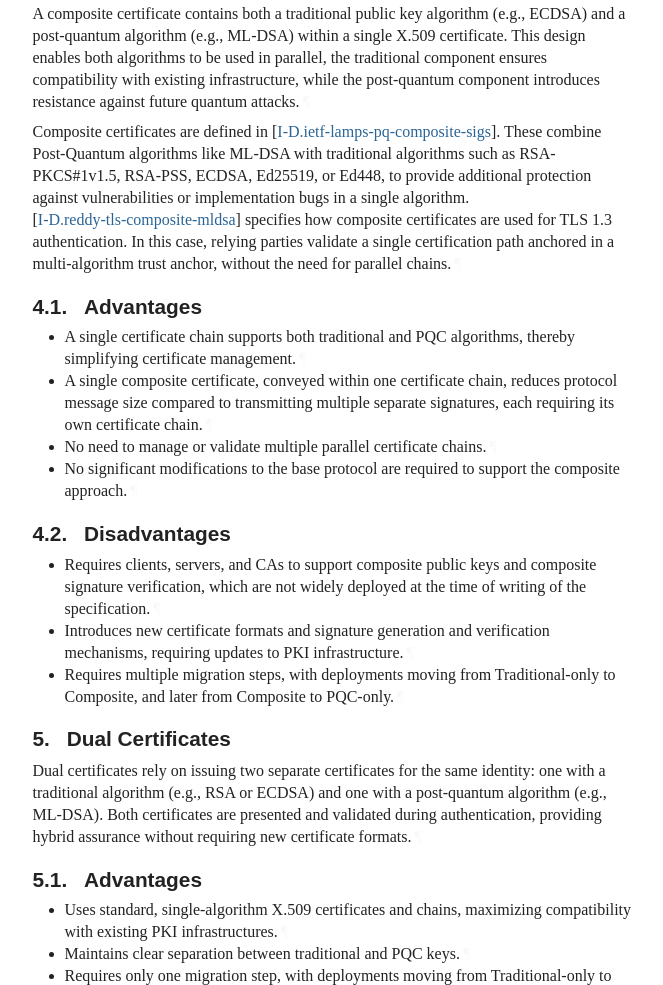
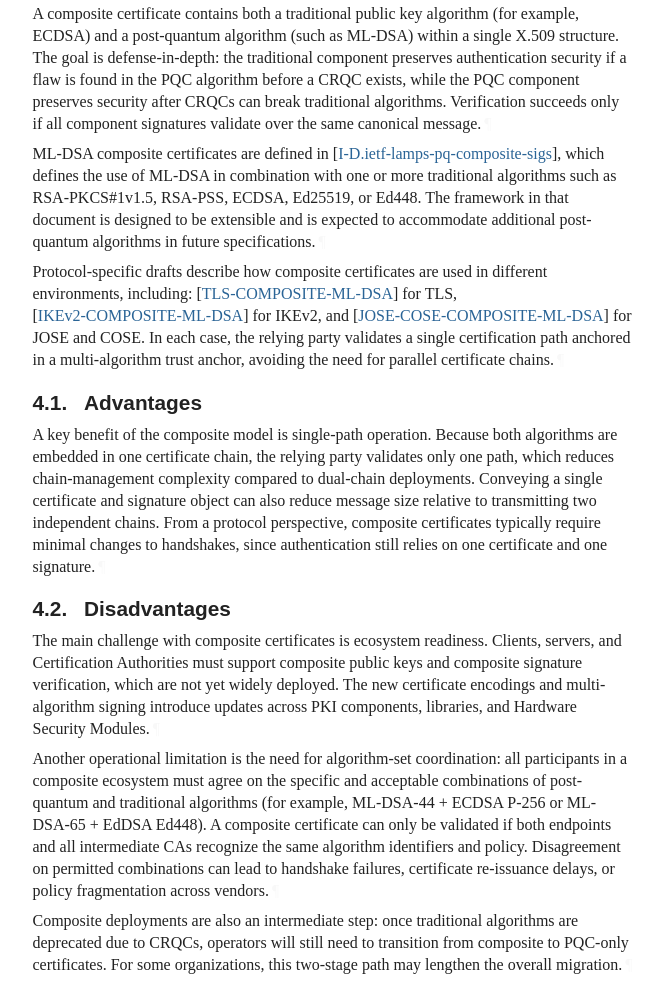
Before and after one commit to tireddy2/pqc-cert-guidance, a plain HTML site: page draft-reddy-pquip-pqc-signature-migration.html in a window 1280 px wide. Shown: the part 2529-3514 px from the top of the page, without its empty margins (92-755 px from the left). Drawn offline with Linux system fonts and the light colour scheme; a web font is replaced by a local one.

Commit message:
Script updating gh-pages from 86a829e. [ci skip]

```diff
--- a/draft-reddy-pquip-pqc-signature-migration.html
+++ b/draft-reddy-pquip-pqc-signature-migration.html
@@ -1388,44 +1388,38 @@ investment, preparations <span class="bcp14">MUST</span> begin well before a CRQ
 <a href="#section-4" class="section-number selfRef">4. </a><a href="#name-composite-certificates" class="section-name selfRef">Composite certificates</a>
       </h2>
 <p id="section-4-1">A composite certificate contains both a traditional public key
-algorithm (e.g., ECDSA) and a post-quantum algorithm (e.g., ML-DSA)
-within a single X.509 certificate. This design enables both algorithms
-to be used in parallel, the traditional component ensures
-compatibility with existing infrastructure, while the post-quantum
-component introduces resistance against future quantum attacks.<a href="#section-4-1" class="pilcrow">¶</a></p>
-<p id="section-4-2">Composite certificates are defined in
-<span>[<a href="#I-D.ietf-lamps-pq-composite-sigs" class="cite xref">I-D.ietf-lamps-pq-composite-sigs</a>]</span>. These combine Post-Quantum
-algorithms like ML-DSA with traditional algorithms such as
-RSA-PKCS#1v1.5, RSA-PSS, ECDSA, Ed25519, or Ed448, to provide
-additional protection against vulnerabilities or implementation bugs
-in a single algorithm. <span>[<a href="#I-D.reddy-tls-composite-mldsa" class="cite xref">I-D.reddy-tls-composite-mldsa</a>]</span> specifies
-how composite certificates are used for TLS 1.3 authentication. In
-this case, relying parties validate a single certification path
-anchored in a multi-algorithm trust anchor, without the need for
-parallel chains.<a href="#section-4-2" class="pilcrow">¶</a></p>
+algorithm (for example, ECDSA) and a post-quantum algorithm (such as ML-DSA)
+within a single X.509 structure. The goal is defense-in-depth: the traditional
+component preserves authentication security if a flaw is found in the PQC
+algorithm before a CRQC exists, while the PQC component preserves security after CRQCs can break
+traditional algorithms. Verification succeeds only if all component signatures
+validate over the same canonical message.<a href="#section-4-1" class="pilcrow">¶</a></p>
+<p id="section-4-2">ML-DSA composite certificates are defined in
+<span>[<a href="#I-D.ietf-lamps-pq-composite-sigs" class="cite xref">I-D.ietf-lamps-pq-composite-sigs</a>]</span>, which defines the use of ML-DSA
+in combination with one or more traditional algorithms such as
+RSA-PKCS#1v1.5, RSA-PSS, ECDSA, Ed25519, or Ed448. The framework in that
+document is designed to be extensible and is expected to accommodate
+additional post-quantum algorithms in future specifications.<a href="#section-4-2" class="pilcrow">¶</a></p>
+<p id="section-4-3">Protocol-specific drafts describe how composite certificates are used in
+different environments, including:
+<span>[<a href="#TLS-COMPOSITE-ML-DSA" class="cite xref">TLS-COMPOSITE-ML-DSA</a>]</span> for TLS,
+<span>[<a href="#IKEv2-COMPOSITE-ML-DSA" class="cite xref">IKEv2-COMPOSITE-ML-DSA</a>]</span> for IKEv2,
+and <span>[<a href="#JOSE-COSE-COMPOSITE-ML-DSA" class="cite xref">JOSE-COSE-COMPOSITE-ML-DSA</a>]</span> for JOSE and COSE.
+In each case, the relying party validates a single certification path
+anchored in a multi-algorithm trust anchor, avoiding the need for
+parallel certificate chains.<a href="#section-4-3" class="pilcrow">¶</a></p>
 <div id="advantages">
 <section id="section-4.1">
         <h3 id="name-advantages">
 <a href="#section-4.1" class="section-number selfRef">4.1. </a><a href="#name-advantages" class="section-name selfRef">Advantages</a>
         </h3>
-<ul class="compact">
-<li class="compact" id="section-4.1-1.1">
-            <p id="section-4.1-1.1.1">A single certificate chain supports both traditional and PQC algorithms, thereby
-simplifying certificate management.<a href="#section-4.1-1.1.1" class="pilcrow">¶</a></p>
-</li>
-          <li class="compact" id="section-4.1-1.2">
-            <p id="section-4.1-1.2.1">A single composite certificate, conveyed within one certificate chain, reduces
-protocol message size compared to transmitting multiple separate signatures,
-each requiring its own certificate chain.<a href="#section-4.1-1.2.1" class="pilcrow">¶</a></p>
-</li>
-          <li class="compact" id="section-4.1-1.3">
-            <p id="section-4.1-1.3.1">No need to manage or validate multiple parallel certificate chains.<a href="#section-4.1-1.3.1" class="pilcrow">¶</a></p>
-</li>
-          <li class="compact" id="section-4.1-1.4">
-            <p id="section-4.1-1.4.1">No significant modifications to the base protocol are required to support the
-composite approach.<a href="#section-4.1-1.4.1" class="pilcrow">¶</a></p>
-</li>
-        </ul>
+<p id="section-4.1-1">A key benefit of the composite model is single-path operation. Because both
+algorithms are embedded in one certificate chain, the relying party validates
+only one path, which reduces chain-management complexity compared to dual-chain
+deployments. Conveying a single certificate and signature object can also
+reduce message size relative to transmitting two independent chains. From a
+protocol perspective, composite certificates typically require minimal changes
+to handshakes, since authentication still relies on one certificate and one signature.<a href="#section-4.1-1" class="pilcrow">¶</a></p>
 </section>
 </div>
 <div id="disadvantages">
@@ -1433,21 +1427,24 @@ composite approach.<a href="#section-4.1-1.4.1" class="pilcrow">¶</a></p>
         <h3 id="name-disadvantages">
 <a href="#section-4.2" class="section-number selfRef">4.2. </a><a href="#name-disadvantages" class="section-name selfRef">Disadvantages</a>
         </h3>
-<ul class="compact">
-<li class="compact" id="section-4.2-1.1">
-            <p id="section-4.2-1.1.1">Requires clients, servers, and CAs to support composite public keys
-and composite signature verification, which are not widely deployed at the
-time of writing of the specification.<a href="#section-4.2-1.1.1" class="pilcrow">¶</a></p>
-</li>
-          <li class="compact" id="section-4.2-1.2">
-            <p id="section-4.2-1.2.1">Introduces new certificate formats and signature generation and verification
-mechanisms, requiring updates to PKI infrastructure.<a href="#section-4.2-1.2.1" class="pilcrow">¶</a></p>
-</li>
-          <li class="compact" id="section-4.2-1.3">
-            <p id="section-4.2-1.3.1">Requires multiple migration steps, with deployments moving from
-Traditional-only to Composite, and later from Composite to PQC-only.<a href="#section-4.2-1.3.1" class="pilcrow">¶</a></p>
-</li>
-        </ul>
+<p id="section-4.2-1">The main challenge with composite certificates is ecosystem readiness.
+Clients, servers, and Certification Authorities must support composite
+public keys and composite signature verification, which are not yet
+widely deployed. The new certificate encodings and multi-algorithm
+signing introduce updates across PKI components, libraries, and Hardware
+Security Modules.<a href="#section-4.2-1" class="pilcrow">¶</a></p>
+<p id="section-4.2-2">Another operational limitation is the need for algorithm-set
+coordination: all participants in a composite ecosystem must agree on
+the specific and acceptable combinations of post-quantum and traditional
+algorithms (for example, ML-DSA-44 + ECDSA P-256 or ML-DSA-65 + EdDSA Ed448).
+A composite certificate can only be validated if both endpoints and all
+intermediate CAs recognize the same algorithm identifiers and policy.
+Disagreement on permitted combinations can lead to handshake failures,
+certificate re-issuance delays, or policy fragmentation across vendors.<a href="#section-4.2-2" class="pilcrow">¶</a></p>
+<p id="section-4.2-3">Composite deployments are also an intermediate step: once traditional
+algorithms are deprecated due to CRQCs, operators will still need to
+transition from composite to PQC-only certificates. For some
+organizations, this two-stage path may lengthen the overall migration.<a href="#section-4.2-3" class="pilcrow">¶</a></p>
 </section>
 </div>
 </section>
@@ -2090,10 +2087,6 @@ present, valid, and not replaced by weaker alternatives.<a href="#section-12.3-2
         <dd>
 <span class="refAuthor">Beck, B.</span>, <span class="refAuthor">Benjamin, D.</span>, <span class="refAuthor">O'Brien, D.</span>, and <span class="refAuthor">K. Nekritz</span>, <span class="refTitle">"TLS Trust Anchor Identifiers"</span>, <span class="refContent">Work in Progress</span>, <span class="seriesInfo">Internet-Draft, draft-ietf-tls-trust-anchor-ids-02</span>, <time datetime="2025-09-15" class="refDate">15 September 2025</time>, <span>&lt;<a href="https://datatracker.ietf.org/doc/html/draft-ietf-tls-trust-anchor-ids-02">https://datatracker.ietf.org/doc/html/draft-ietf-tls-trust-anchor-ids-02</a>&gt;</span>. </dd>
 <dd class="break"></dd>
-<dt id="I-D.reddy-tls-composite-mldsa">[I-D.reddy-tls-composite-mldsa]</dt>
-        <dd>
-<span class="refAuthor">Reddy.K, T.</span>, <span class="refAuthor">Hollebeek, T.</span>, <span class="refAuthor">Gray, J.</span>, and <span class="refAuthor">S. Fluhrer</span>, <span class="refTitle">"Use of Composite ML-DSA in TLS 1.3"</span>, <span class="refContent">Work in Progress</span>, <span class="seriesInfo">Internet-Draft, draft-reddy-tls-composite-mldsa-05</span>, <time datetime="2025-07-04" class="refDate">4 July 2025</time>, <span>&lt;<a href="https://datatracker.ietf.org/doc/html/draft-reddy-tls-composite-mldsa-05">https://datatracker.ietf.org/doc/html/draft-reddy-tls-composite-mldsa-05</a>&gt;</span>. </dd>
-<dd class="break"></dd>
 <dt id="ML-DSA">[ML-DSA]</dt>
         <dd>
 <span class="refAuthor">Massimo, J.</span>, <span class="refAuthor">Kampanakis, P.</span>, <span class="refAuthor">Turner, S.</span>, and <span class="refAuthor">B. Westerbaan</span>, <span class="refTitle">"Internet X.509 Public Key Infrastructure - Algorithm Identifiers for the Module-Lattice-Based Digital Signature Algorithm (ML-DSA)"</span>, <span class="refContent">Work in Progress</span>, <span class="seriesInfo">Internet-Draft, draft-ietf-lamps-dilithium-certificates-13</span>, <time datetime="2025-09-30" class="refDate">30 September 2025</time>, <span>&lt;<a href="https://datatracker.ietf.org/doc/html/draft-ietf-lamps-dilithium-certificates-13">https://datatracker.ietf.org/doc/html/draft-ietf-lamps-dilithium-certificates-13</a>&gt;</span>. </dd>
@@ -2155,6 +2148,10 @@ present, valid, and not replaced by weaker alternatives.<a href="#section-12.3-2
         <dd>
 <span class="refAuthor">Prabel, L.</span>, <span class="refAuthor">Shuzhou, S.</span>, <span class="refAuthor">Gray, J.</span>, and <span class="refAuthor">T. Reddy.K</span>, <span class="refTitle">"PQ/T Hybrid Composite Signatures for JOSE and COSE"</span>, <span class="refContent">Work in Progress</span>, <span class="seriesInfo">Internet-Draft, draft-prabel-jose-pq-composite-sigs-04</span>, <time datetime="2025-08-22" class="refDate">22 August 2025</time>, <span>&lt;<a href="https://datatracker.ietf.org/doc/html/draft-prabel-jose-pq-composite-sigs-04">https://datatracker.ietf.org/doc/html/draft-prabel-jose-pq-composite-sigs-04</a>&gt;</span>. </dd>
 <dd class="break"></dd>
+<dt id="I-D.reddy-tls-composite-mldsa">[I-D.reddy-tls-composite-mldsa]</dt>
+        <dd>
+<span class="refAuthor">Reddy.K, T.</span>, <span class="refAuthor">Hollebeek, T.</span>, <span class="refAuthor">Gray, J.</span>, and <span class="refAuthor">S. Fluhrer</span>, <span class="refTitle">"Use of Composite ML-DSA in TLS 1.3"</span>, <span class="refContent">Work in Progress</span>, <span class="seriesInfo">Internet-Draft, draft-reddy-tls-composite-mldsa-05</span>, <time datetime="2025-07-04" class="refDate">4 July 2025</time>, <span>&lt;<a href="https://datatracker.ietf.org/doc/html/draft-reddy-tls-composite-mldsa-05">https://datatracker.ietf.org/doc/html/draft-reddy-tls-composite-mldsa-05</a>&gt;</span>. </dd>
+<dd class="break"></dd>
 <dt id="I-D.yusef-tls-pqt-dual-certs">[I-D.yusef-tls-pqt-dual-certs]</dt>
         <dd>
 <span class="refAuthor">Shekh-Yusef, R.</span>, <span class="refAuthor">Tschofenig, H.</span>, <span class="refAuthor">Ounsworth, M.</span>, <span class="refAuthor">Sheffer, Y.</span>, <span class="refAuthor">Reddy.K, T.</span>, and <span class="refAuthor">Y. Rosomakho</span>, <span class="refTitle">"Post-Quantum Traditional (PQ/T) Hybrid Authentication with Dual Certificates in TLS 1.3"</span>, <span class="refContent">Work in Progress</span>, <span class="seriesInfo">Internet-Draft, draft-yusef-tls-pqt-dual-certs-00</span>, <time datetime="2025-06-18" class="refDate">18 June 2025</time>, <span>&lt;<a href="https://datatracker.ietf.org/doc/html/draft-yusef-tls-pqt-dual-certs-00">https://datatracker.ietf.org/doc/html/draft-yusef-tls-pqt-dual-certs-00</a>&gt;</span>. </dd>
@@ -2163,6 +2160,14 @@ present, valid, and not replaced by weaker alternatives.<a href="#section-12.3-2
         <dd>
 <span class="refAuthor">Kaufman, C.</span>, <span class="refAuthor">Hoffman, P.</span>, <span class="refAuthor">Nir, Y.</span>, and <span class="refAuthor">P. Eronen</span>, <span class="refTitle">"Internet Key Exchange Protocol Version 2 (IKEv2)"</span>, <span class="seriesInfo">RFC 5996</span>, <span class="seriesInfo">DOI 10.17487/RFC5996</span>, <time datetime="2010-09" class="refDate">September 2010</time>, <span>&lt;<a href="https://www.rfc-editor.org/rfc/rfc5996">https://www.rfc-editor.org/rfc/rfc5996</a>&gt;</span>. </dd>
 <dd class="break"></dd>
+<dt id="IKEv2-COMPOSITE-ML-DSA">[IKEv2-COMPOSITE-ML-DSA]</dt>
+        <dd>
+<span class="refAuthor">Hu, J.</span>, <span class="refAuthor">Morioka, Y.</span>, and <span class="refAuthor">G. WANG</span>, <span class="refTitle">"Post-Quantum Traditional (PQ/T) Hybrid PKI Authentication in the Internet Key Exchange Version 2 (IKEv2)"</span>, <span class="refContent">Work in Progress</span>, <span class="seriesInfo">Internet-Draft, draft-hu-ipsecme-pqt-hybrid-auth-02</span>, <time datetime="2025-05-01" class="refDate">1 May 2025</time>, <span>&lt;<a href="https://datatracker.ietf.org/doc/html/draft-hu-ipsecme-pqt-hybrid-auth-02">https://datatracker.ietf.org/doc/html/draft-hu-ipsecme-pqt-hybrid-auth-02</a>&gt;</span>. </dd>
+<dd class="break"></dd>
+<dt id="JOSE-COSE-COMPOSITE-ML-DSA">[JOSE-COSE-COMPOSITE-ML-DSA]</dt>
+        <dd>
+<span class="refAuthor">Prabel, L.</span>, <span class="refAuthor">Shuzhou, S.</span>, <span class="refAuthor">Gray, J.</span>, and <span class="refAuthor">T. Reddy.K</span>, <span class="refTitle">"PQ/T Hybrid Composite Signatures for JOSE and COSE"</span>, <span class="refContent">Work in Progress</span>, <span class="seriesInfo">Internet-Draft, draft-prabel-jose-pq-composite-sigs-04</span>, <time datetime="2025-08-22" class="refDate">22 August 2025</time>, <span>&lt;<a href="https://datatracker.ietf.org/doc/html/draft-prabel-jose-pq-composite-sigs-04">https://datatracker.ietf.org/doc/html/draft-prabel-jose-pq-composite-sigs-04</a>&gt;</span>. </dd>
+<dd class="break"></dd>
 <dt id="PQC-ENGINEERS">[PQC-ENGINEERS]</dt>
         <dd>
 <span class="refAuthor">Banerjee, A.</span>, <span class="refAuthor">Reddy.K, T.</span>, <span class="refAuthor">Schoinianakis, D.</span>, <span class="refAuthor">Hollebeek, T.</span>, and <span class="refAuthor">M. Ounsworth</span>, <span class="refTitle">"Post-Quantum Cryptography for Engineers"</span>, <span class="refContent">Work in Progress</span>, <span class="seriesInfo">Internet-Draft, draft-ietf-pquip-pqc-engineers-14</span>, <time datetime="2025-08-25" class="refDate">25 August 2025</time>, <span>&lt;<a href="https://datatracker.ietf.org/doc/html/draft-ietf-pquip-pqc-engineers-14">https://datatracker.ietf.org/doc/html/draft-ietf-pquip-pqc-engineers-14</a>&gt;</span>. </dd>
@@ -2180,8 +2185,12 @@ present, valid, and not replaced by weaker alternatives.<a href="#section-12.3-2
 <span class="refAuthor">Brockhaus, H.</span>, <span class="refAuthor">von Oheimb, D.</span>, <span class="refAuthor">Ounsworth, M.</span>, and <span class="refAuthor">J. Gray</span>, <span class="refTitle">"Internet X.509 Public Key Infrastructure -- Certificate Management Protocol (CMP)"</span>, <span class="seriesInfo">RFC 9810</span>, <span class="seriesInfo">DOI 10.17487/RFC9810</span>, <time datetime="2025-07" class="refDate">July 2025</time>, <span>&lt;<a href="https://www.rfc-editor.org/rfc/rfc9810">https://www.rfc-editor.org/rfc/rfc9810</a>&gt;</span>. </dd>
 <dd class="break"></dd>
 <dt id="TLS">[TLS]</dt>
+        <dd>
+<span class="refTitle">"*** BROKEN REFERENCE ***"</span>. </dd>
+<dd class="break"></dd>
+<dt id="TLS-COMPOSITE-ML-DSA">[TLS-COMPOSITE-ML-DSA]</dt>
       <dd>
-<span class="refTitle">"*** BROKEN REFERENCE ***"</span>. </dd>
+<span class="refAuthor">Reddy.K, T.</span>, <span class="refAuthor">Hollebeek, T.</span>, <span class="refAuthor">Gray, J.</span>, and <span class="refAuthor">S. Fluhrer</span>, <span class="refTitle">"Use of Composite ML-DSA in TLS 1.3"</span>, <span class="refContent">Work in Progress</span>, <span class="seriesInfo">Internet-Draft, draft-reddy-tls-composite-mldsa-05</span>, <time datetime="2025-07-04" class="refDate">4 July 2025</time>, <span>&lt;<a href="https://datatracker.ietf.org/doc/html/draft-reddy-tls-composite-mldsa-05">https://datatracker.ietf.org/doc/html/draft-reddy-tls-composite-mldsa-05</a>&gt;</span>. </dd>
 <dd class="break"></dd>
 </dl>
 </section>
```
Also changed, not shown: draft-reddy-pquip-pqc-signature-migration.txt.
